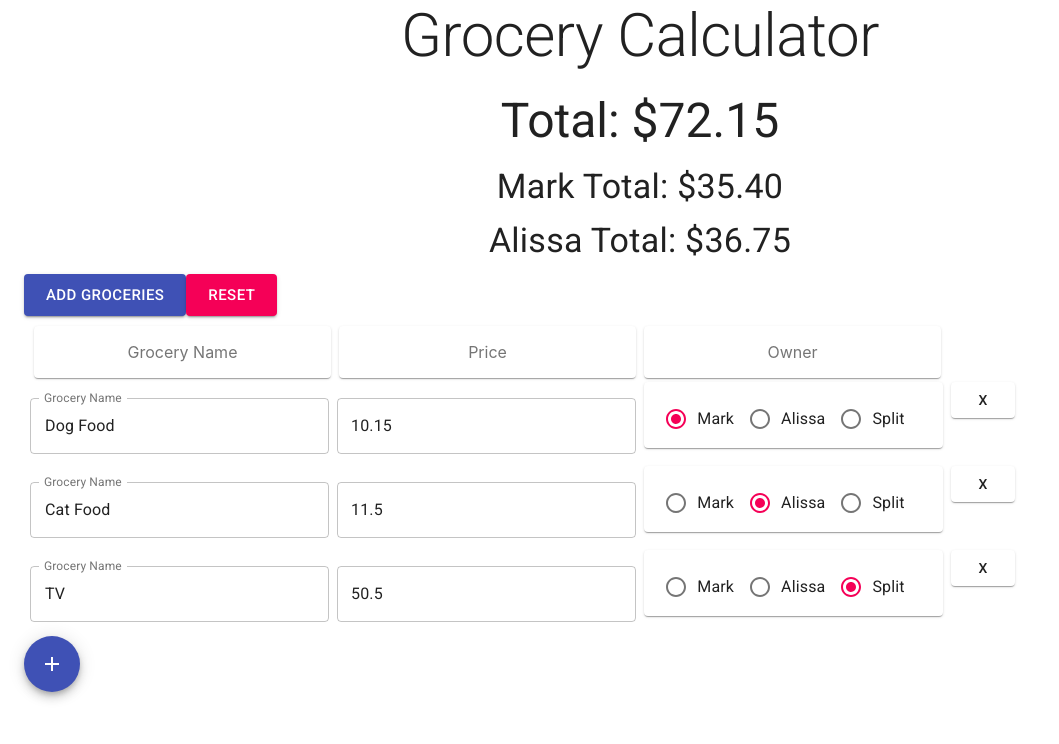
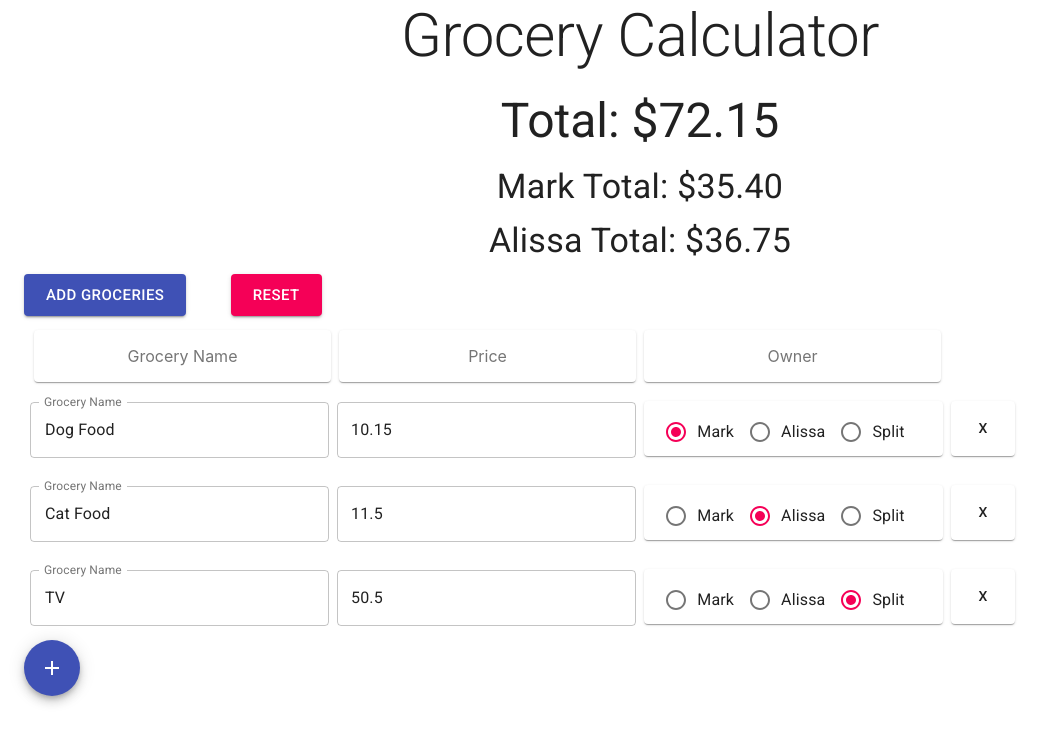
Before and after one commit to markgustetic/grocery-calculator, a React (Create React App) app: page / in a window 1280 px wide. Shown: the top 744 px of the page, without its empty margins (0-1059 px from the left). Built offline with nearby package versions, Linux system fonts and the light colour scheme.

Commit message:
fix sizing and spacing

```diff
--- a/src/components/Calculator.js
+++ b/src/components/Calculator.js
@@ -158,6 +158,8 @@ function Calculator() {
 
       <div>
         <Container>
+          <Grid container spacing={1}>
+            <Grid item xs={2}>
               <Button
                 variant="contained"
                 color="primary"
@@ -167,6 +169,8 @@ function Calculator() {
               >
                 Add groceries
               </Button>
+            </Grid>
+            <Grid item xs={1}>
               <Button
                 variant="contained"
                 color="secondary"
@@ -176,6 +180,8 @@ function Calculator() {
               >
                 Reset
               </Button>
+            </Grid>
+          </Grid>
         </Container>
       </div>
       <Container>
--- a/src/components/GroceryRow.js
+++ b/src/components/GroceryRow.js
@@ -19,6 +19,16 @@ const useStyles = makeStyles((theme) => ({
     textAlign: "center",
     height: "100%",
     color: theme.palette.text.secondary,
+  },
+  formpaper: {
+    display: "flex",
+    alignItems: "center",
+    justifyContent: "center",
+    marginTop: 15,
+    height: 55,
+  },
+  closebutton: {
+    height: 53,
   },
 }));
 
@@ -73,8 +83,8 @@ export default function GroceryRow(props) {
               />
             </Grid>
 
-            <Grid item xs={3} align="center">
-              <Paper>
+            <Grid item xs={3}>
+              <Paper className={classes.formpaper}>
                 <FormControl margin="normal" component="fieldset">
                   <RadioGroup
                     row
@@ -103,8 +113,12 @@ export default function GroceryRow(props) {
             </Grid>
 
             <Grid item>
-              <Paper>
-                <Button type="button" onClick={() => props.handleRemove(i)}>
+              <Paper className={classes.formpaper}>
+                <Button
+                  className={classes.closebutton}
+                  type="button"
+                  onClick={() => props.handleRemove(i)}
+                >
                   X
                 </Button>
               </Paper>
```
Lines whose indentation alone changed are shown as unchanged.
